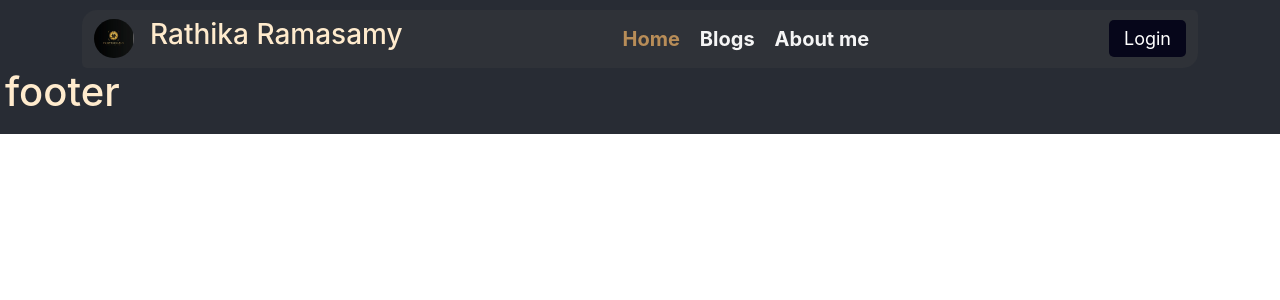
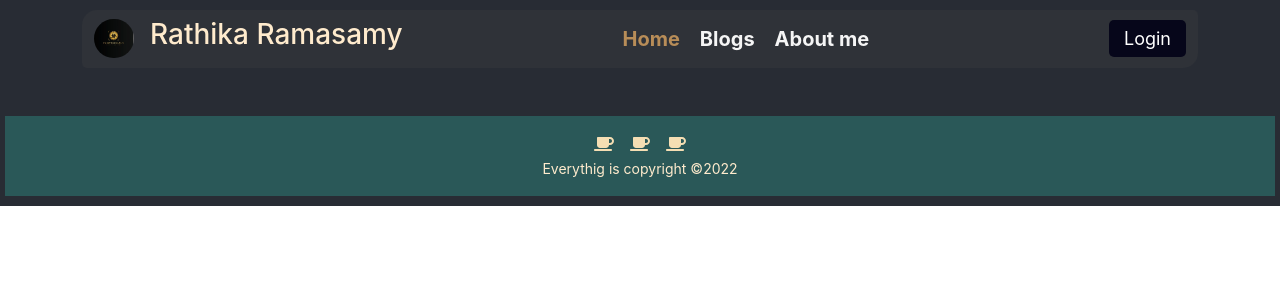
Before and after one commit to pallobbiwas/Rathika-Ramasamy-portfolio, a React (Create React App) app: page / in a window 1280 px wide. Shown: the top 300 px of the page. Built offline with nearby package versions, Linux system fonts and the light colour scheme.

Commit message:
footer done

```diff
--- a/src/components/Shared/Footer/Footer.css
+++ b/src/components/Shared/Footer/Footer.css
@@ -0,0 +1,10 @@
+.footrt-bg-color {
+  background-color: rgb(42, 88, 88);
+}
+.footrt-bg-color p {
+  margin: 0;
+}
+a {
+  text-decoration: none;
+  color: wheat;
+}
--- a/src/components/Shared/Footer/Footer.js
+++ b/src/components/Shared/Footer/Footer.js
@@ -1,11 +1,29 @@
-import React from 'react';
+import { faCoffee } from "@fortawesome/free-solid-svg-icons";
+import { FontAwesomeIcon } from "@fortawesome/react-fontawesome";
+import React from "react";
+import "./Footer.css";
 
 const Footer = () => {
-    return (
+  return (
+    <div className="footrt-bg-color mt-5">
+      <div className="container text-center py-3">
         <div>
-            <h1>footer</h1>
+          <a href="#facebook">
+            <FontAwesomeIcon icon={faCoffee}></FontAwesomeIcon>
+          </a>
+          <a href="#linkdin">
+            <FontAwesomeIcon className="mx-3" icon={faCoffee}></FontAwesomeIcon>
+          </a>
+          <a href="#twiter">
+            <FontAwesomeIcon icon={faCoffee}></FontAwesomeIcon>
+          </a>
         </div>
-    );
+        <p>
+          <small>Everythig is copyright &copy;2022</small>
+        </p>
+      </div>
+    </div>
+  );
 };
 
 export default Footer;
```
